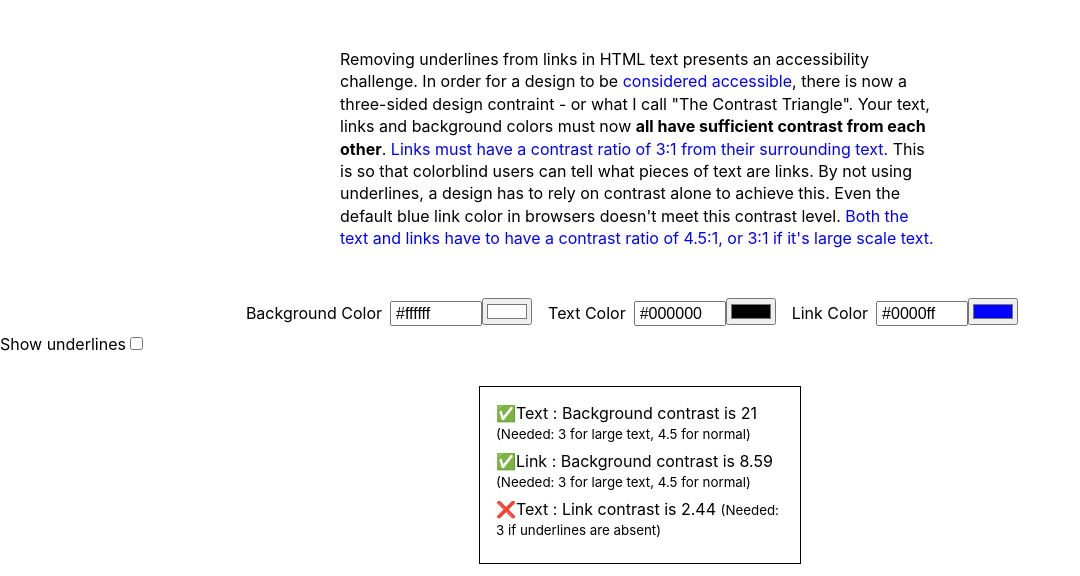
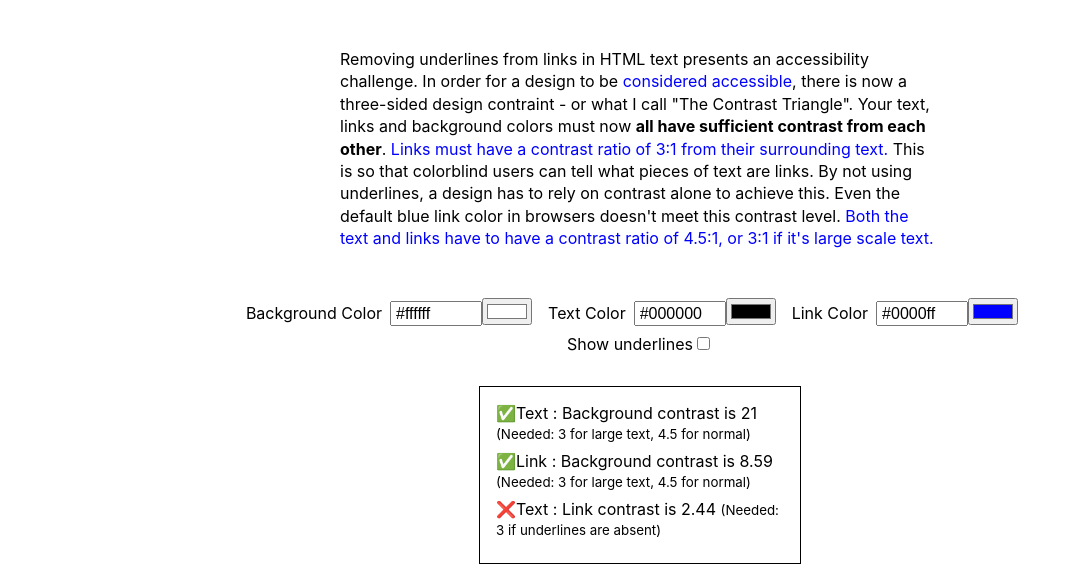
Before and after one commit to chipcullen/contrast-triangle, a React (Create React App) app: page / in a window 1280 px wide. Shown: the top 576 px of the page, without its empty margins (0-1080 px from the left). Built offline with nearby package versions, Linux system fonts and the light colour scheme.

Commit message:
styling update

```diff
--- a/src/App.css
+++ b/src/App.css
@@ -34,6 +34,9 @@ body {
     padding: 0.1rem 0.25rem;
     margin-left: 0.5rem; }
 
+.UnderlineControl {
+  text-align: center; }
+
 .Results {
   max-width: 18rem;
   margin: 2rem auto;
--- a/src/App.scss
+++ b/src/App.scss
@@ -45,6 +45,9 @@ body {
   }
 }
 
+.UnderlineControl {
+  text-align: center;
+}
 .Results {
   max-width: 18rem;
   margin: 2rem auto;
```
